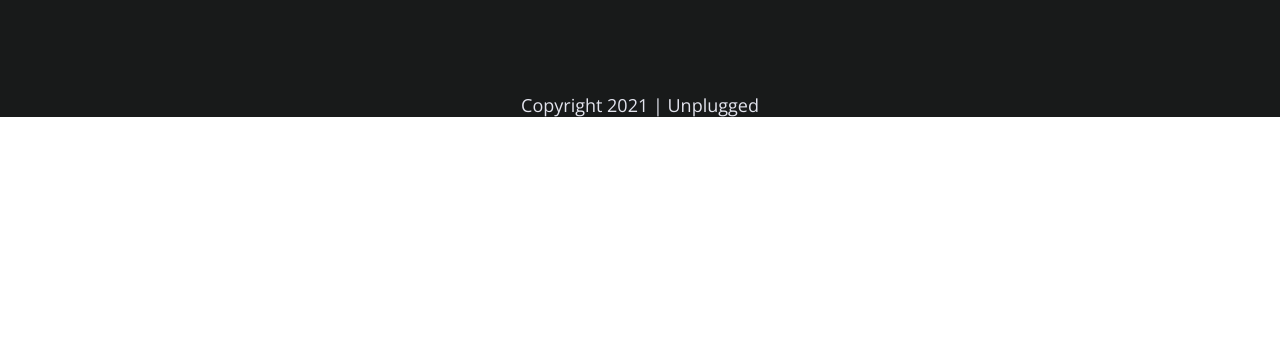
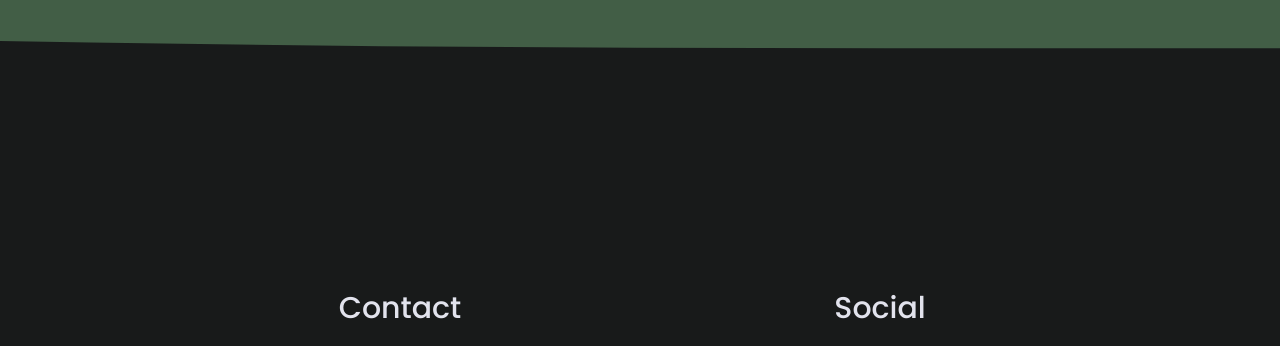
Before and after one commit to sadiejay/unplugged-website, a website: page about/index.html in a window 1280 px wide. Shown: the part 1563-1909 px from the top of the page. Before the commit the page ends 1680 px from the top, so only its background shows below. Drawn offline with nearby package versions, Linux system fonts and the light colour scheme.

Commit message:
Adds layered wave svg to about footer

```diff
--- a/about/index.html
+++ b/about/index.html
@@ -100,6 +100,8 @@
   </main> <!-- main wrapper -->
 
   <footer>
+        <!-- layered wave -->
+        <div class="layered-wave spacer"></div>
     <div class="content-wrapper">
       <div class="footer-content">
         <div class="contact">
```
Also changed, not shown: img/layered-waves-haikei-01-v3.svg (added), img/layered-waves-haikei-02-v3.svg (added).
